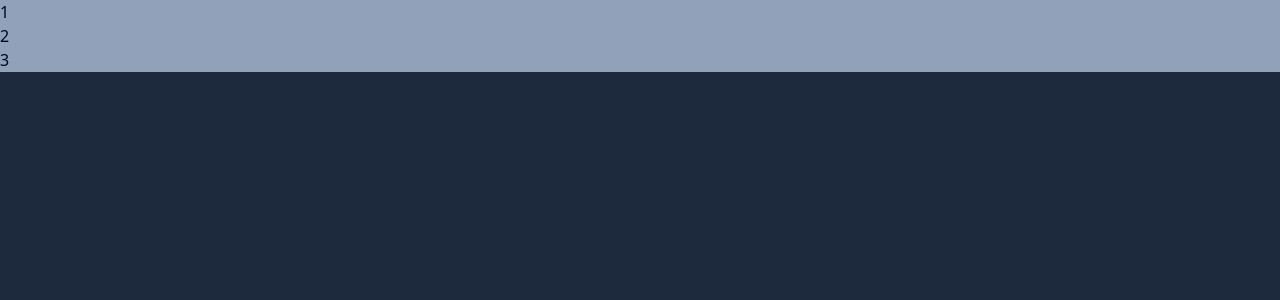
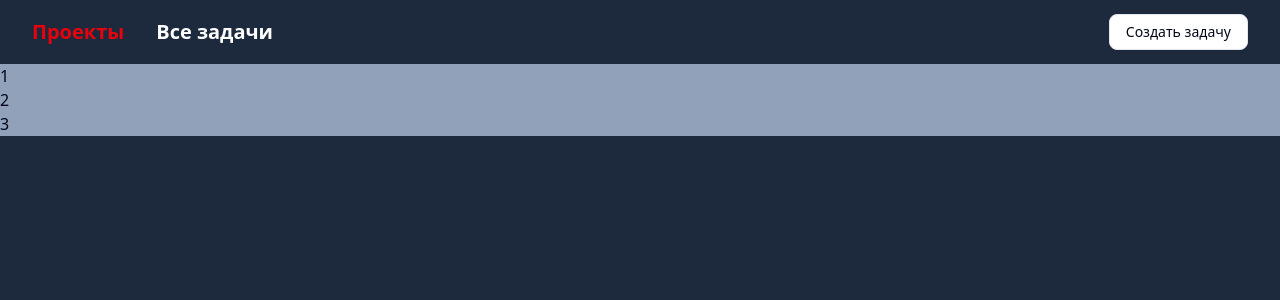
Before and after one commit to Saibaken/avito-internship-front, a React (Vite) app: page /boards in a window 1280 px wide. Shown: the top 300 px of the page. Built offline with nearby package versions, Linux system fonts and the light colour scheme.

Commit message:
Add app header with navigation

```diff
--- a/src/App.tsx
+++ b/src/App.tsx
@@ -1,8 +1,10 @@
+import Header from "@/elements/header";
 import { Outlet } from "react-router";
 
 function App() {
     return (
         <div className="h-screen w-screen bg-slate-800">
+            <Header />
             <Outlet />
         </div>
     );
--- /dev/null
+++ b/src/elements/header.tsx
@@ -0,0 +1,30 @@
+import { Button } from "@/atoms";
+import { NavLink } from "react-router";
+
+const pages: { link: string; name: string }[] = [
+    { link: "/boards", name: "Проекты" },
+    { link: "/issues", name: "Все задачи" },
+];
+
+export default function Header() {
+    return (
+        <div className="w-full h-10 flex gap-8 items-center p-8">
+            {pages.map((page) => (
+                <NavLink
+                    to={page.link}
+                    className={({ isActive }) =>
+                        `text-xl font-bold ${isActive ? "text-red-600" : "text-white"}`
+                    }
+                >
+                    {page.name}
+                </NavLink>
+            ))}
+            <Button
+                variant="outline"
+                className="text-sm cursor-pointer ml-auto"
+            >
+                Создать задачу
+            </Button>
+        </div>
+    );
+}
```
